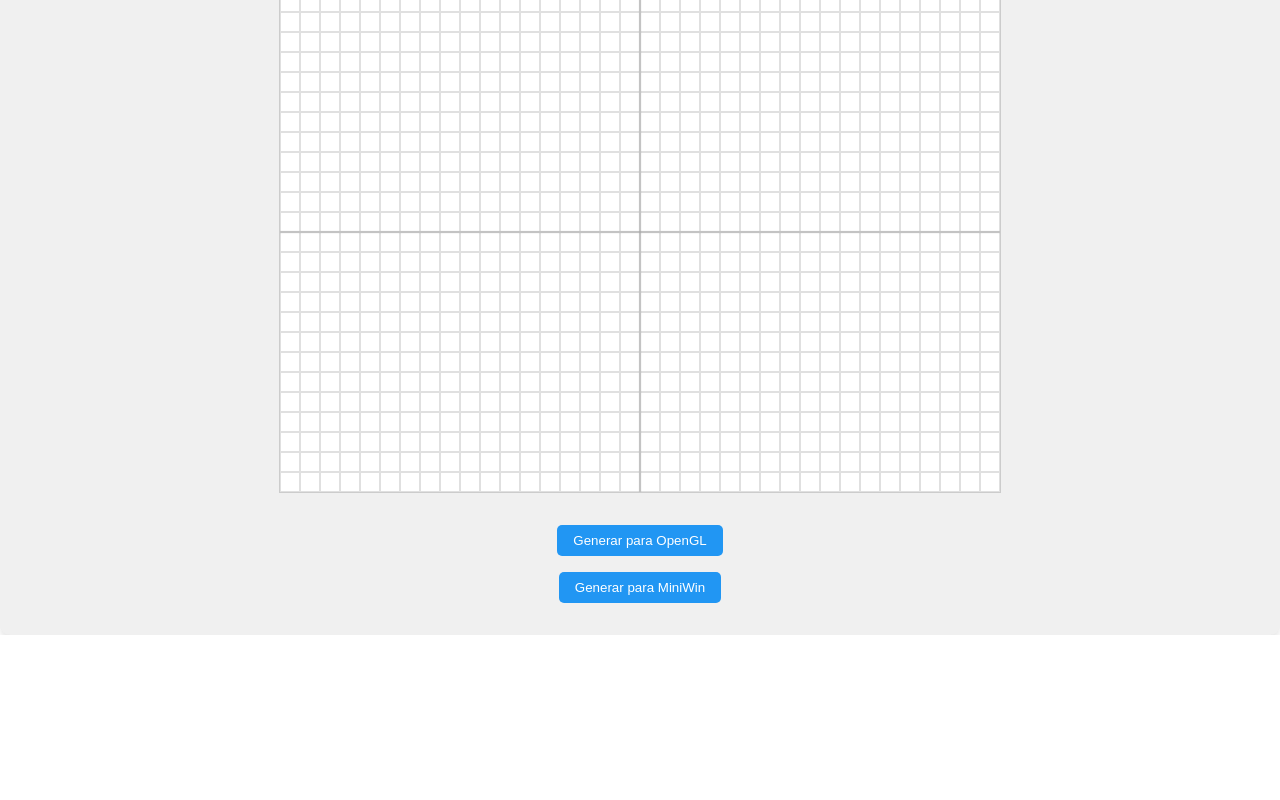
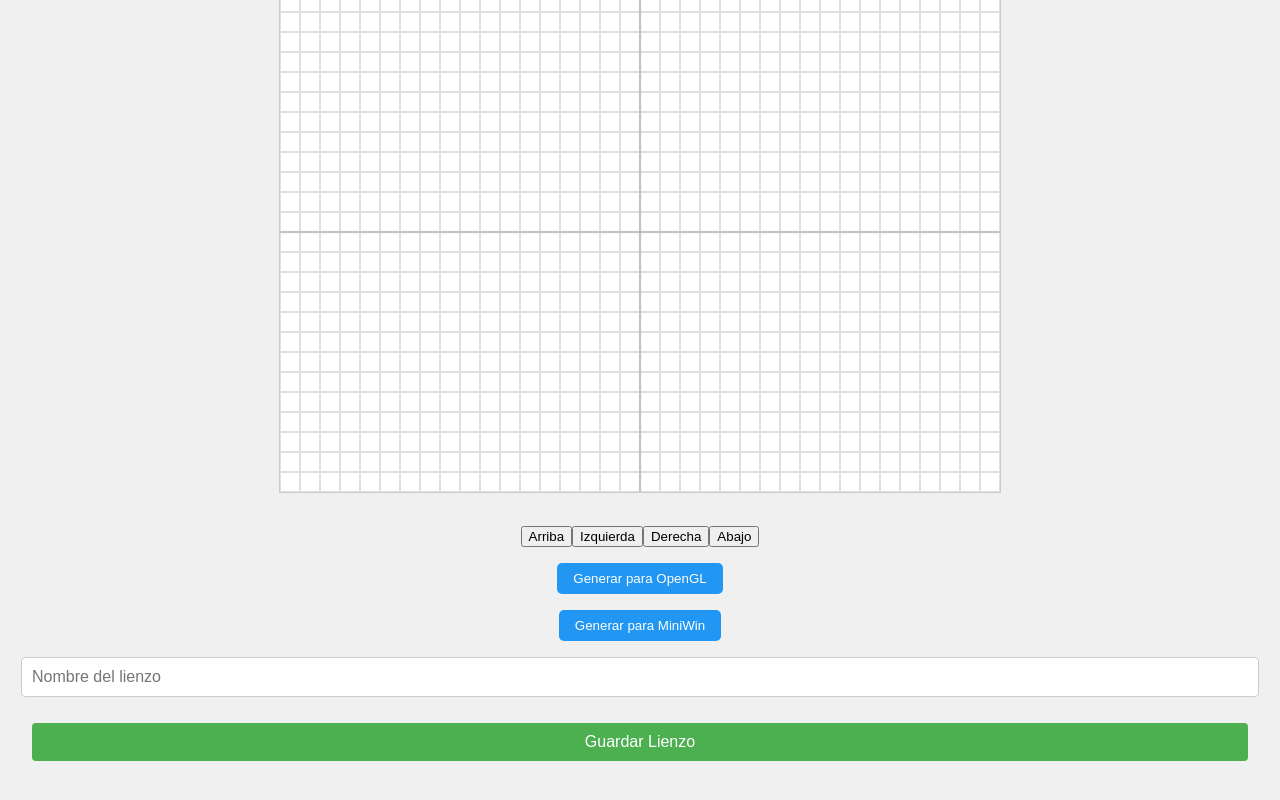
Before and after one commit to Leo-Spj/pixel-art-app, a React (Create React App) app: page / in a window 1280 px wide. Shown: the part 336-1136 px from the top of the page. Before the commit the page ends 971 px from the top, so only its background shows below. Built offline with nearby package versions, Linux system fonts and the light colour scheme.

Commit message:
guardado de liezo en local storage

```diff
--- a/src/EditorArtePixelado.css
+++ b/src/EditorArtePixelado.css
@@ -11,6 +11,84 @@
 
 .github-button:hover {
   background-color: #444d56; /* Color de fondo al pasar el ratón */
+}
+
+/* Guardado de lienzos*/
+
+.nombre-lienzo-input {
+  width: 100%;
+  padding: 10px;
+  margin-bottom: 10px;
+  border: 1px solid #ccc;
+  border-radius: 4px;
+  font-size: 16px;
+}
+
+.guardar-lienzo-btn {
+  width: 100%;
+  padding: 10px;
+  background-color: #4CAF50;
+  color: white;
+  border: none;
+  border-radius: 4px;
+  cursor: pointer;
+  font-size: 16px;
+  margin-bottom: 20px;
+}
+
+.guardar-lienzo-btn:hover {
+  background-color: #45a049;
+}
+
+.carrusel-lienzos {
+  display: flex;
+  flex-wrap: wrap;
+  gap: 10px;
+}
+
+.lienzo-item {
+  background-color: #f9f9f9;
+  border: 1px solid #ddd;
+  border-radius: 4px;
+  padding: 10px;
+  display: flex;
+  flex-direction: column;
+  align-items: center;
+  width: 150px;
+}
+
+.lienzo-nombre {
+  font-size: 14px;
+  margin-bottom: 10px;
+}
+
+.cargar-lienzo-btn,
+.eliminar-lienzo-btn {
+  width: 100%;
+  padding: 5px;
+  margin-bottom: 5px;
+  border: none;
+  border-radius: 4px;
+  cursor: pointer;
+  font-size: 14px;
+}
+
+.cargar-lienzo-btn {
+  background-color: #008CBA;
+  color: white;
+}
+
+.cargar-lienzo-btn:hover {
+  background-color: #007bb5;
+}
+
+.eliminar-lienzo-btn {
+  background-color: #f44336;
+  color: white;
+}
+
+.eliminar-lienzo-btn:hover {
+  background-color: #da190b;
 }
 
 /* EditorArtePixelado.css */
--- a/src/EditorArtePixelado.js
+++ b/src/EditorArtePixelado.js
@@ -7,12 +7,12 @@ import ControlFondo from './components/ControlFondo';
 import Lienzo from './components/Lienzo';
 import GeneradorCodigo from './components/GeneradorCodigo';
 import ConversorObjOpenGl from './components/opengl3D/ConversorObjOpenGl';
-import {generadorCodigoPixelMiniWin} from './utils/generadorCodigoPixelMiniWin';
+import { generadorCodigoPixelMiniWin } from './utils/generadorCodigoPixelMiniWin';
 import { generadorCodigoPixelOpenGl } from './utils/generadorCodigoPixelOpenGl';
 import './EditorArtePixelado.css';
 import IconoConfigLienzo from './ConfigLienzo.svg';
 import IconoEstructuras3D from './IconoEstructuras3D.svg';
-
+import { guardarLienzo, cargarLienzo, eliminarLienzo, obtenerLienzos } from './lienzoStorage'; // Importar las funciones
 
 const EditorArtePixelado = () => {
   const [anchoLienzo, setAnchoLienzo] = useState(36);
@@ -30,6 +30,8 @@ const EditorArtePixelado = () => {
   const [estaBorrando, setEstaBorrando] = useState(false);
   const [mostrarControlTamanio, setMostrarControlTamanio] = useState(true);
   const [mostrarControlConversor, setMostrarControlConversor] = useState(false);
+  const [nombreLienzo, setNombreLienzo] = useState('');
+  const [lienzosGuardados, setLienzosGuardados] = useState([]);
 
   const toggleControlConversor = () => {
     setMostrarControlConversor(!mostrarControlConversor);
@@ -44,6 +46,10 @@ const EditorArtePixelado = () => {
       setMostrarControlTamanio(false);
     }, 1500);
     return () => clearTimeout(timer);
+  }, []);
+
+  useEffect(() => {
+    setLienzosGuardados(obtenerLienzos());
   }, []);
 
   const toggleControlTamanio = () => {
@@ -129,8 +135,57 @@ const EditorArtePixelado = () => {
     }
   };
 
+  const manejarGuardarLienzo = () => {
+    if (!nombreLienzo) {
+      alert('Por favor, ingrese un nombre para el lienzo.');
+      return;
+    }
+    guardarLienzo(nombreLienzo, coloresGuardados, pixeles, anchoLienzo, altoLienzo, tamanoCelda, imagenFondo, posicionFondo, escalaFondo, mostrarFondo);
+    setLienzosGuardados(obtenerLienzos());
+  };
+
+  const manejarCargarLienzo = (nombre) => {
+    cargarLienzo(nombre, setColoresGuardados, setPixeles, setAnchoLienzo, setAltoLienzo, setTamanoCelda, setImagenFondo, setPosicionFondo, setEscalaFondo, setMostrarFondo, anchoLienzo, altoLienzo);
+  };
+
+  const manejarEliminarLienzo = (nombre) => {
+    eliminarLienzo(nombre);
+    setLienzosGuardados(obtenerLienzos());
+  };
+
+  const desplazarDibujo = (direccion) => {
+    setPixeles((pixelesAnteriores) => {
+      const nuevosPixeles = Array(anchoLienzo * altoLienzo).fill('');
+      if (direccion === 'arriba') {
+        for (let y = 1; y < altoLienzo; y++) {
+          for (let x = 0; x < anchoLienzo; x++) {
+            nuevosPixeles[(y - 1) * anchoLienzo + x] = pixelesAnteriores[y * anchoLienzo + x];
+          }
+        }
+      } else if (direccion === 'abajo') {
+        for (let y = 0; y < altoLienzo - 1; y++) {
+          for (let x = 0; x < anchoLienzo; x++) {
+            nuevosPixeles[(y + 1) * anchoLienzo + x] = pixelesAnteriores[y * anchoLienzo + x];
+          }
+        }
+      } else if (direccion === 'izquierda') {
+        for (let y = 0; y < altoLienzo; y++) {
+          for (let x = 1; x < anchoLienzo; x++) {
+            nuevosPixeles[y * anchoLienzo + (x - 1)] = pixelesAnteriores[y * anchoLienzo + x];
+          }
+        }
+      } else if (direccion === 'derecha') {
+        for (let y = 0; y < altoLienzo; y++) {
+          for (let x = 0; x < anchoLienzo - 1; x++) {
+            nuevosPixeles[y * anchoLienzo + (x + 1)] = pixelesAnteriores[y * anchoLienzo + x];
+          }
+        }
+      }
+      return nuevosPixeles;
+    });
+  };
+
   return (
-
     <div className="editor-container" onContextMenu={(e) => e.preventDefault()}>
       <div className="control-tamanio-toggle" onClick={toggleControlTamanio}>
           <img src={IconoConfigLienzo} alt="Icono" />
@@ -151,7 +206,6 @@ const EditorArtePixelado = () => {
           GitHub
         </a>
       </div>
-
 
       <div className="control-conversor-toggle" onClick={toggleControlConversor}>
         <img src={IconoEstructuras3D} alt="Icono Estructuras 3D" />
@@ -211,6 +265,13 @@ const EditorArtePixelado = () => {
         mostrarFondo={mostrarFondo}
       />
 
+      <div className="botones-desplazamiento">
+        <button onClick={() => desplazarDibujo('arriba')}>Arriba</button>
+        <button onClick={() => desplazarDibujo('izquierda')}>Izquierda</button>
+        <button onClick={() => desplazarDibujo('derecha')}>Derecha</button>
+        <button onClick={() => desplazarDibujo('abajo')}>Abajo</button>
+      </div>
+
       <GeneradorCodigo
         coloresGuardados={coloresGuardados}
         pixeles={pixeles}
@@ -229,7 +290,24 @@ const EditorArtePixelado = () => {
         nombre={"Generar para MiniWin"}
       />
 
+      <input
+        type="text"
+        className="nombre-lienzo-input"
+        placeholder="Nombre del lienzo"
+        value={nombreLienzo}
+        onChange={(e) => setNombreLienzo(e.target.value)}
+      />
+      <button className="guardar-lienzo-btn" onClick={manejarGuardarLienzo}>Guardar Lienzo</button>
 
+      <div className="carrusel-lienzos">
+        {lienzosGuardados.map((lienzo, index) => (
+          <div key={index} className="lienzo-item">
+            <span className="lienzo-nombre">{lienzo.nombre}</span>
+            <button className="cargar-lienzo-btn" onClick={() => manejarCargarLienzo(lienzo.nombre)}>Cargar</button>
+            <button className="eliminar-lienzo-btn" onClick={() => manejarEliminarLienzo(lienzo.nombre)}>Eliminar</button>
+          </div>
+        ))}
+      </div>
     </div>
   );
 };
--- /dev/null
+++ b/src/lienzoStorage.js
@@ -0,0 +1,57 @@
+export const guardarLienzo = (nombre, coloresGuardados, pixeles, anchoLienzo, altoLienzo, tamanoCelda, imagenFondo, posicionFondo, escalaFondo, mostrarFondo) => {
+  const lienzo = {
+    nombre,
+    coloresGuardados,
+    pixeles,
+    anchoLienzo,
+    altoLienzo,
+    tamanoCelda,
+    imagenFondo,
+    posicionFondo,
+    escalaFondo,
+    mostrarFondo,
+  };
+  const lienzosGuardados = JSON.parse(localStorage.getItem('lienzosGuardados')) || [];
+  lienzosGuardados.push(lienzo);
+  localStorage.setItem('lienzosGuardados', JSON.stringify(lienzosGuardados));
+  alert('Lienzo guardado exitosamente.');
+};
+
+export const cargarLienzo = (nombre, setColoresGuardados, setPixeles, setAnchoLienzo, setAltoLienzo, setTamanoCelda, setImagenFondo, setPosicionFondo, setEscalaFondo, setMostrarFondo, anchoLienzoActual, altoLienzoActual) => {
+  const lienzosGuardados = JSON.parse(localStorage.getItem('lienzosGuardados')) || [];
+  const lienzo = lienzosGuardados.find(l => l.nombre === nombre);
+  if (lienzo) {
+    setColoresGuardados(lienzo.coloresGuardados);
+
+    // Ajustar los píxeles a las nuevas dimensiones
+    const nuevosPixeles = Array(anchoLienzoActual * altoLienzoActual).fill('');
+    for (let y = 0; y < Math.min(altoLienzoActual, lienzo.altoLienzo); y++) {
+      for (let x = 0; x < Math.min(anchoLienzoActual, lienzo.anchoLienzo); x++) {
+        nuevosPixeles[y * anchoLienzoActual + x] = lienzo.pixeles[y * lienzo.anchoLienzo + x];
+      }
+    }
+    setPixeles(nuevosPixeles);
+
+    setAnchoLienzo(anchoLienzoActual);
+    setAltoLienzo(altoLienzoActual);
+    setTamanoCelda(lienzo.tamanoCelda);
+    setImagenFondo(lienzo.imagenFondo);
+    setPosicionFondo(lienzo.posicionFondo);
+    setEscalaFondo(lienzo.escalaFondo);
+    setMostrarFondo(lienzo.mostrarFondo);
+    alert('Lienzo cargado exitosamente.');
+  } else {
+    alert('Lienzo no encontrado.');
+  }
+};
+
+export const eliminarLienzo = (nombre) => {
+  let lienzosGuardados = JSON.parse(localStorage.getItem('lienzosGuardados')) || [];
+  lienzosGuardados = lienzosGuardados.filter(l => l.nombre !== nombre);
+  localStorage.setItem('lienzosGuardados', JSON.stringify(lienzosGuardados));
+  alert('Lienzo eliminado exitosamente.');
+};
+
+export const obtenerLienzos = () => {
+  return JSON.parse(localStorage.getItem('lienzosGuardados')) || [];
+};
--- a/src/utils/generadorCodigoPixelMiniWin.js
+++ b/src/utils/generadorCodigoPixelMiniWin.js
@@ -20,7 +20,7 @@ export const generadorCodigoPixelMiniWin = (coloresGuardados, pixeles, anchoLien
             const y = Math.floor(indice / anchoLienzo);
             // Ajustamos las coordenadas para corregir la orientación
             const xAjustado = x;
-            const yAjustado = y; // Eliminamos la inversión de Y
+            const yAjustado = y;
             const aliasActual = Object.keys(coloresGuardados).find(clave => coloresGuardados[clave] === colorPixel) || 'ColorSinNombre';
             return `    dibujaCuadrado(${xAjustado}, ${yAjustado} , "${aliasActual}");`;
         }
@@ -48,7 +48,7 @@ void dibujaCuadrado(int a, int b, const string& colorRelleno) {
     colores(colorRelleno);
     rectangulo_lleno(x, y, x + escalado, y + escalado);
     if (pintarBorde) {
-        color_rgb(100, 100, 100); // <-------------------- Color blomo para el borde
+        color_rgb(100, 100, 100); // <-------------------- Color plomo para el borde
         linea(x, y, x, y + escalado);
         linea(x, y + escalado, x + escalado, y + escalado);
         linea(x + escalado, y + escalado, x + escalado, y);
```
